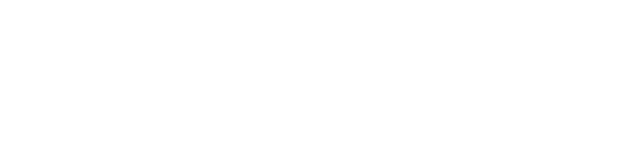
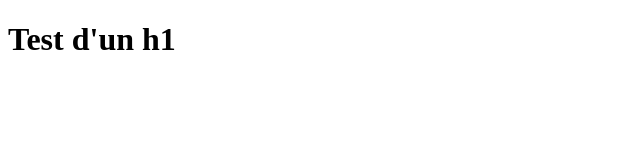
Before and after one commit to Seb-Dupont-DataAnalyst/helloWorld, a plain HTML site: page index.html in a window 1280 px wide. Shown: the whole page, without its empty margins (0-640 px from the left). Drawn offline with Linux system fonts and the light colour scheme.

Commit message:
Update index.html
Test d'un h1

```diff
--- a/index.html
+++ b/index.html
@@ -6,7 +6,8 @@
     <meta name="viewport" content="width=device-width, initial-scale=1.0">
     <title>Document</title>
 </head>
+<title>Titre de la page</title>
 <body>
-<title>Titre de la page</title>
+    <h1>Test d'un h1</h1>
 </body>
 </html>
```
